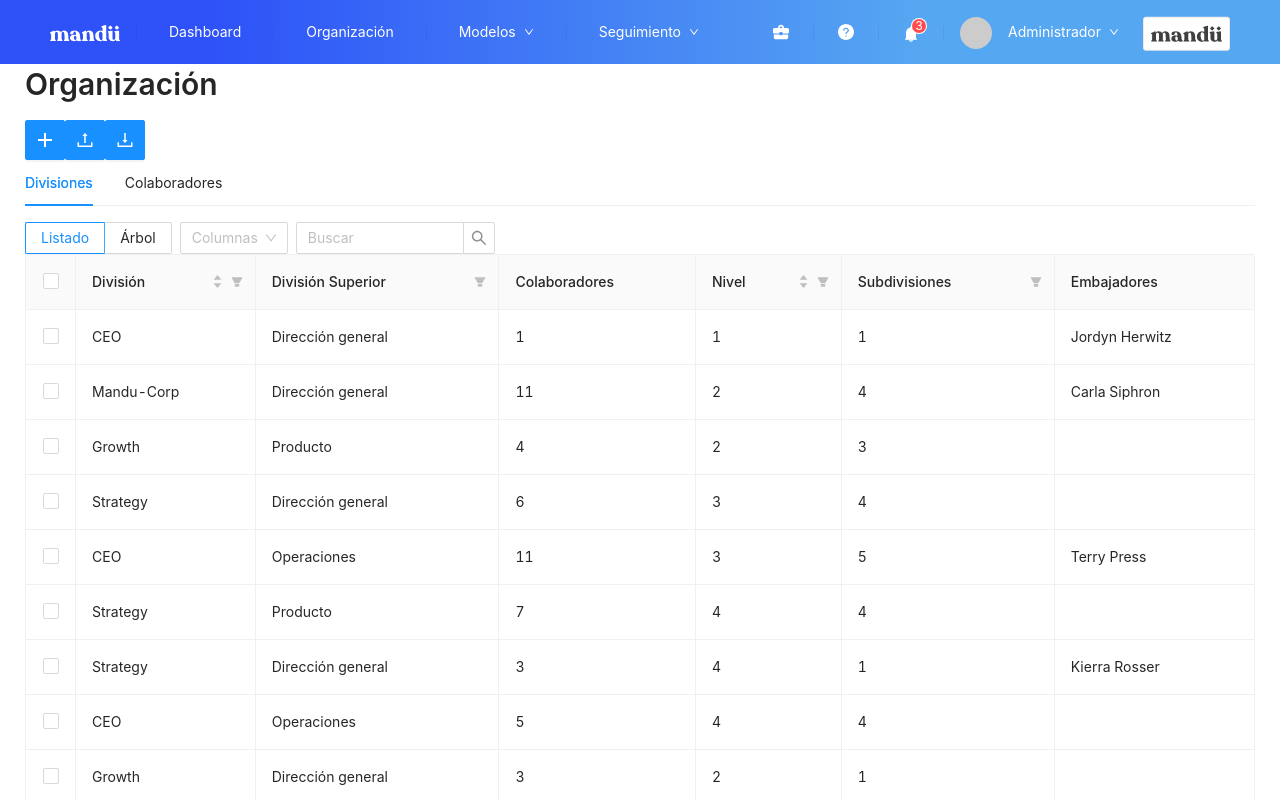
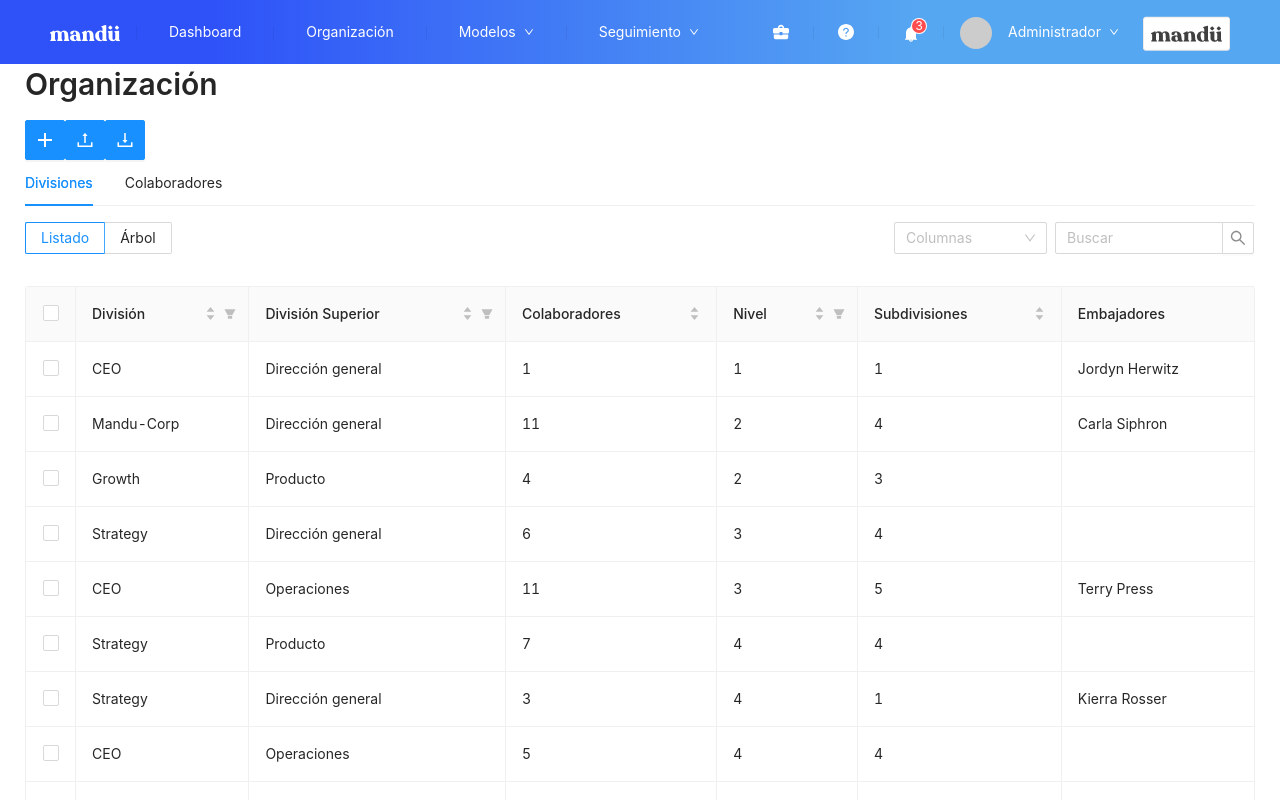
Before and after one commit to jcvegab/mandu-frontend, a React (Create React App) app: page / in a window 1280 px wide. Shown: the top 800 px of the page. Built offline with nearby package versions, Linux system fonts and the light colour scheme; the HTML template or start-up script is replaced by a standard one.

Commit message:
Finalización de filtros básicos y prototipado del estado de la aplicación

```diff
--- a/src/App.js
+++ b/src/App.js
@@ -1,3 +1,4 @@
+import { useState } from 'react';
 import {
   Layout,
   Typography,
@@ -17,6 +18,7 @@ import {
 import Header from './components/Header';
 import 'antd/dist/antd.less';
 import data from './assets/data.json';
+import './styles/Division.less';
 
 const columns = [
   {
@@ -37,14 +39,18 @@ const columns = [
     dataIndex: 'division-sup',
     key: 'division-sup',
     filters: [
-      { text: 'London', value: 'London' },
-      { text: 'New York', value: 'New York' },
+      { text: 'Dirección general', value: 'Dirección general' },
+      { text: 'Producto', value: 'Producto' },
+      { text: 'Operaciones', value: 'Operaciones' },
     ],
+    onFilter: (value, record) => record['division-sup'].indexOf(value) === 0,
+    sorter: (a, b) => a['division-sup'].length - b['division-sup'].length,
   },
   {
     title: 'Colaboradores',
     dataIndex: 'colaboradores',
     key: 'colaboradores',
+    sorter: (a, b) => a.colaboradores - b.colaboradores,
   },
   {
     title: 'Nivel',
@@ -64,10 +70,7 @@ const columns = [
     title: 'Subdivisiones',
     dataIndex: 'subdivisiones',
     key: 'subdivisiones',
-    filters: [
-      { text: 'London', value: 'London' },
-      { text: 'New York', value: 'New York' },
-    ],
+    sorter: (a, b) => a.subdivisiones - b.subdivisiones,
   },
   {
     title: 'Embajadores',
@@ -76,9 +79,12 @@ const columns = [
   },
 ];
 
-const rowSelection = {};
+function App() {
+  const [state, setState] = useState({
+    selectedTab: '1',
+    rowSelection: {},
+  });
 
-function App() {
   return (
     <Layout>
       <Header />
@@ -89,22 +95,37 @@ function App() {
           <Button type="primary" icon={<UploadOutlined />} size={'large'} />
           <Button type="primary" icon={<DownloadOutlined />} size={'large'} />
         </div>
-        <Tabs defaultActiveKey="1">
+        <Tabs
+          defaultActiveKey="1"
+          activeKey={state.selectedTab}
+          onChange={(activeKey) =>
+            setState({ ...state, selectedTab: activeKey })
+          }
+        >
           <Tabs.TabPane tab="Divisiones" key="1">
             <section>
-              <Space>
+              <Space className="divisiones__filtros">
                 <Radio.Group value={'listado'}>
                   <Radio.Button value="listado">Listado</Radio.Button>
                   <Radio.Button value="arbol">Árbol</Radio.Button>
                 </Radio.Group>
-                <Select
-                  placeholder="Columnas"
-                  optionFilterProp="children"
-                ></Select>
-                <Input.Search placeholder="Buscar" style={{ width: 200 }} />
+                <Space>
+                  <Select
+                    placeholder="Columnas"
+                    optionFilterProp="children"
+                    style={{ width: 153 }}
+                  >
+                    {columns.map((column, key) => (
+                      <Select.Option value={column.key} key={key}>
+                        {column.title}
+                      </Select.Option>
+                    ))}
+                  </Select>
+                  <Input.Search placeholder="Buscar" style={{ width: 200 }} />
+                </Space>
               </Space>
               <Table
-                rowSelection={rowSelection}
+                rowSelection={state.rowSelection}
                 columns={columns}
                 dataSource={data}
                 pagination={{ current: 1, pageSize: 12 }}
--- /dev/null
+++ b/src/styles/Division.less
@@ -0,0 +1,6 @@
+.divisiones__filtros {
+  display: flex;
+  align-items: center;
+  justify-content: space-between;
+  margin: 0 0 32px;
+}
```
